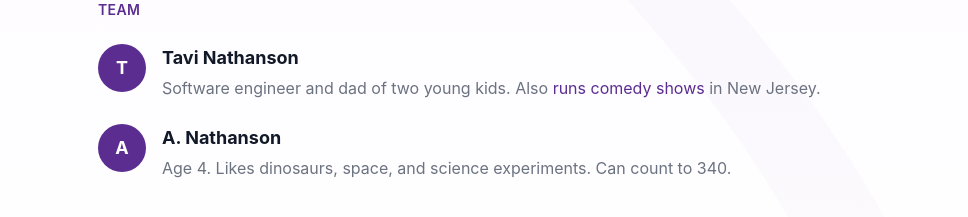
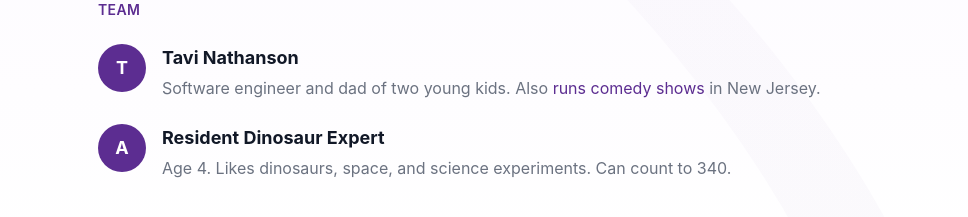
Before and after one commit to purplecomputerorg/landing, a Next.js app: page / in a window 1280 px wide. Shown: the part 5000-5217 px from the top of the page, without its empty margins (158-1126 px from the left). Built offline with nearby package versions, Linux system fonts and the light colour scheme.

Commit message:
Bio update

```diff
--- a/src/components/Story.tsx
+++ b/src/components/Story.tsx
@@ -71,7 +71,7 @@ export default function Story() {
               </div>
               <div>
                 <span className="font-display font-bold text-gray-900 text-lg">
-                  A. Nathanson
+                  Resident Dinosaur Expert
                 </span>
                 <p className="text-gray-500 mt-1">
                   Age 4. Likes dinosaurs, space, and science experiments. Can count to 340.
```
